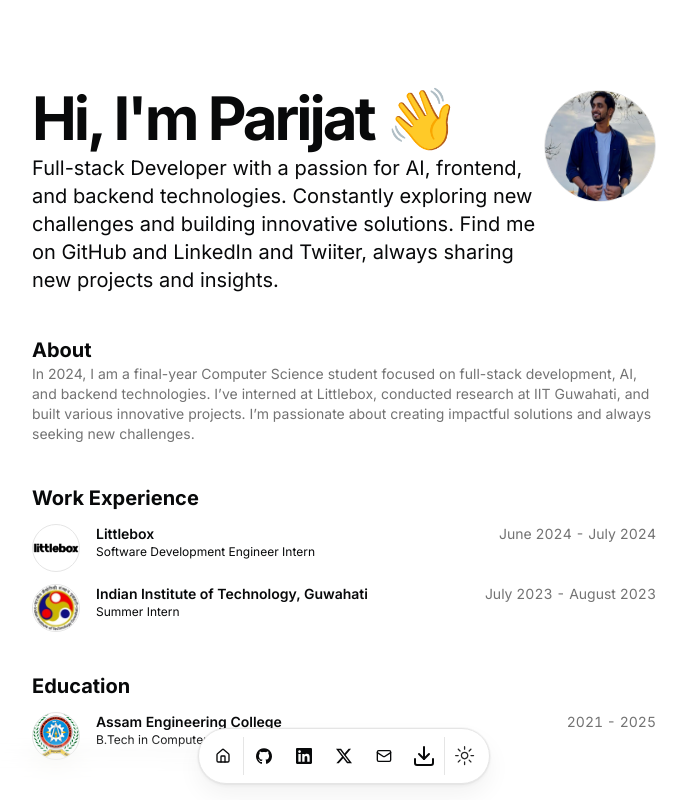
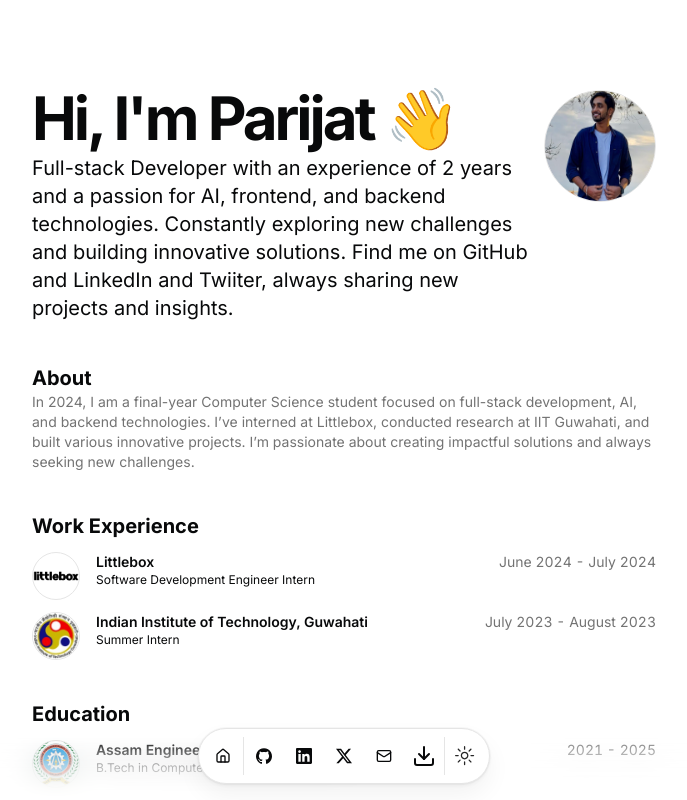
Before and after one commit to POBOROJO/portfolio, a Next.js app: page / in a window 1280 px wide. Shown: the top 800 px of the page, without its empty margins (296-983 px from the left). Built offline with nearby package versions, Linux system fonts and the light colour scheme.

Commit message:
Updated:resume.tsx

```diff
--- a/src/data/resume.tsx
+++ b/src/data/resume.tsx
@@ -8,7 +8,7 @@ export const DATA = {
   location: "Guwahati, Assam",
   locationLink: "",
   description:
-    "Full-stack Developer with a passion for AI, frontend, and backend technologies. Constantly exploring new challenges and building innovative solutions. Find me on GitHub and LinkedIn and Twiiter, always sharing new projects and insights.",
+    "Full-stack Developer with an experience of 2 years and a passion for AI, frontend, and backend technologies. Constantly exploring new challenges and building innovative solutions. Find me on GitHub and LinkedIn and Twiiter, always sharing new projects and insights.",
   summary:
     "In 2024, I am a final-year Computer Science student focused on full-stack development, AI, and backend technologies. I’ve interned at Littlebox, conducted research at IIT Guwahati, and built various innovative projects. I’m passionate about creating impactful solutions and always seeking new challenges.",
   avatarUrl: "/profile3.jpeg",
```
